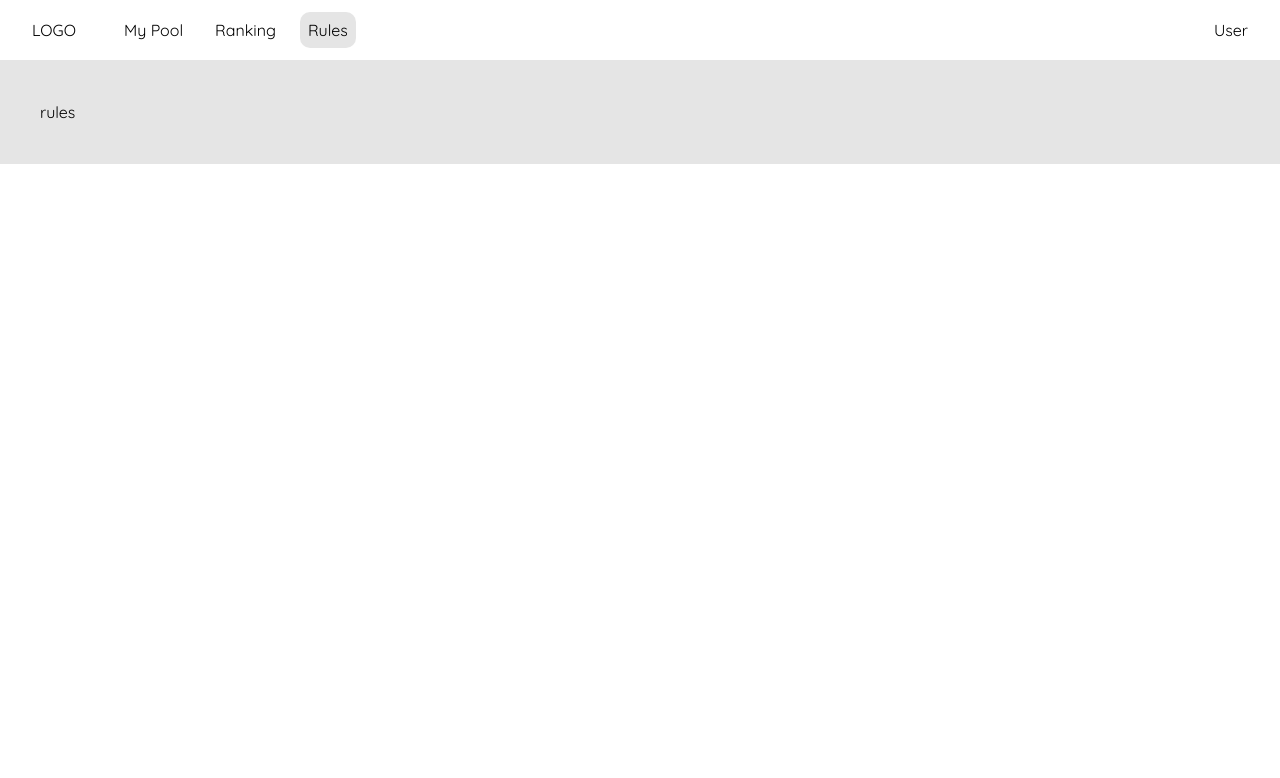
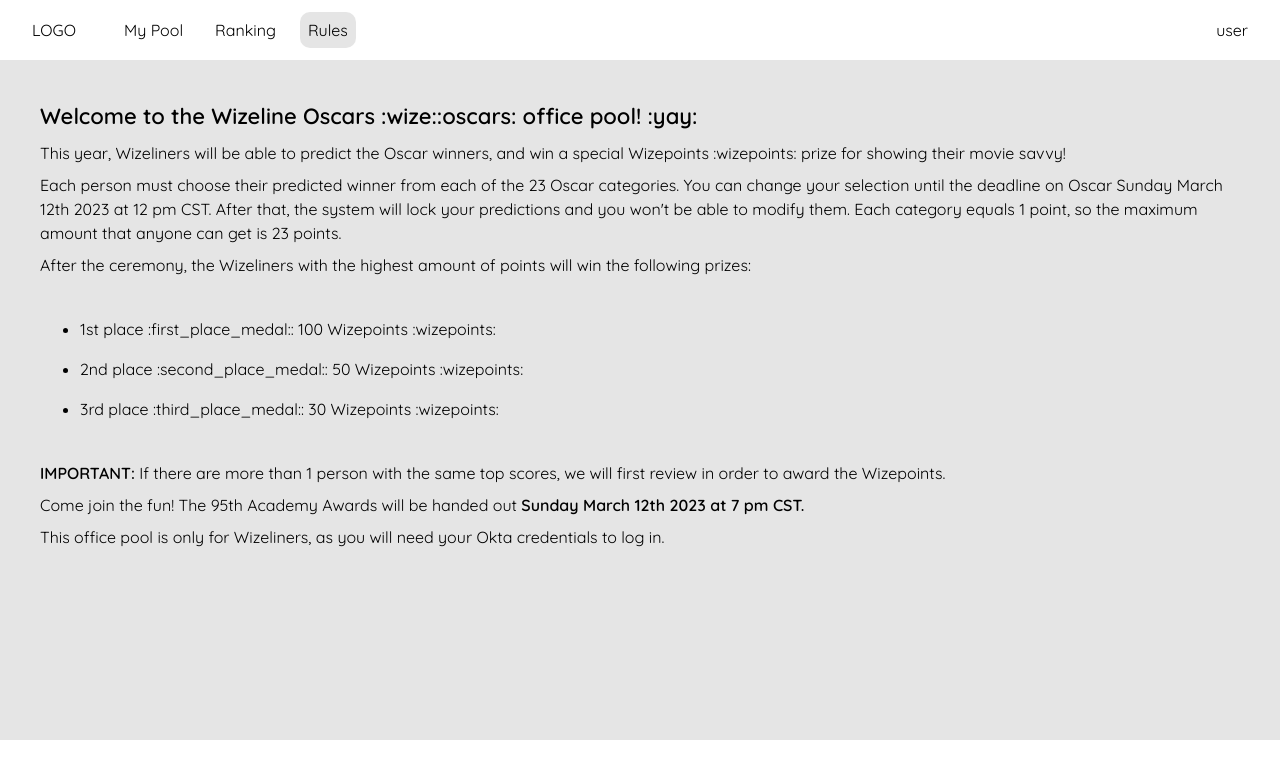
Before and after one commit to biokah/quiniela, a React (Create React App) app: page /rules in a window 1280 px wide. Shown: the top 778 px of the page. Built offline with nearby package versions, Linux system fonts and the light colour scheme.

Commit message:
adding fetch custom hook

```diff
--- a/package.json
+++ b/package.json
@@ -3,6 +3,7 @@
   "version": "0.1.0",
   "private": true,
   "dependencies": {
+    "@auth0/auth0-react": "^2.0.0",
     "@testing-library/jest-dom": "^5.16.5",
     "@testing-library/react": "^13.4.0",
     "@testing-library/user-event": "^13.5.0",
@@ -13,7 +14,7 @@
     "web-vitals": "^2.1.4"
   },
   "scripts": {
-    "start": "react-scripts start",
+    "start": "PORT=3002 react-scripts start",
     "build": "react-scripts build",
     "test": "react-scripts test",
     "eject": "react-scripts eject"
--- a/src/App.css
+++ b/src/App.css
@@ -14,7 +14,7 @@
   3. Allow percentage-based heights in the application
 */
 html, body, #root {
-  min-height: 100%;
+  height: 100%;
 }
 
 
@@ -71,7 +71,7 @@
 }
 
 main {
-  @apply p-10;
+  @apply p-10 bg-neutral-200;
   min-height: calc(100% - 120px);
 }
 
@@ -186,3 +186,7 @@
   width: 32px;
   height: 32px;
 }
+
+.login-form {
+  transform: translate(-50%, -50%)
+}
--- a/src/App.js
+++ b/src/App.js
@@ -1,3 +1,6 @@
+// auth0
+import { withAuthenticationRequired } from '@auth0/auth0-react';
+
 // Layouts
 import RootLayout from "./layouts/RootLayout"
 
@@ -34,7 +37,7 @@
 function App() {
 
   return (
-    <div className="bg-neutral-200 w-full h-full">
+    <div className="w-full h-full">
       <RouterProvider router={router} />
     </div>
   );
--- a/src/components/Header.js
+++ b/src/components/Header.js
@@ -1,7 +1,9 @@
 import { NavLink } from "react-router-dom";
+import { useAuth0 } from '@auth0/auth0-react';
 
 
 export default function Header() {
+    const { isAuthenticated, user } = useAuth0();
     const items = [{
         name: "My Pool",
         url: "/"
@@ -29,7 +31,7 @@
                         })
                     }
                 </ul>
-                <article className="ml-auto">User</article>
+                <article className="ml-auto">{isAuthenticated ? user.name : "user"}</article>
             </nav>
         </header>
     )
--- a/src/index.js
+++ b/src/index.js
@@ -5,16 +5,16 @@
 import reportWebVitals from './reportWebVitals';
 import { Auth0Provider } from '@auth0/auth0-react';
 
+const domain = process.env.REACT_APP_AUTH0_DOMAIN
+const clientId = process.env.REACT_APP_AUTH0_CLIENT_ID
 
 const root = ReactDOM.createRoot(document.getElementById('root'));
 root.render(
   <React.StrictMode>
     <Auth0Provider
-        domain="dev-cbax5q1yvj1ure7q.us.auth0.com"
-        clientId="6SuEdHrvRkcnFfiCr85AK4fiGlRbcF1J"
-        authorizationParams={{
-          redirect_uri: window.location.origin
-        }}
+        domain={domain}
+        clientId={clientId}
+        redirectUri={window.location.origin}
     >
       <App />
     </Auth0Provider>
--- a/src/pages/Login.js
+++ b/src/pages/Login.js
@@ -6,8 +6,11 @@
       } = useAuth0();
 
       return !isAuthenticated && (
-        <div>
-            <button onClick={loginWithRedirect}>Log in</button>
+        <div className="bg-white">
+            <form className="absolute top-1/2 rounded left-1/2 bg-white login-form min-h-[150px] min-w-[300px] flex flex-col items-center justify-center p-4">
+                <span className="font-bold mb-4">Quiniela WizeLine</span>
+                <button className="bg-blue-600 rounded text-white px-6 font-bold w-full pb-1" onClick={loginWithRedirect}>Log in</button>
+            </form>
         </div>
 
       );
--- a/src/pages/Rules.js
+++ b/src/pages/Rules.js
@@ -1,7 +1,44 @@
 export default function Rules () {
     return (
         <div>
-            rules
+            <p className="whitespace-pre-line break-words text-xl font-bold">
+                Welcome to the Wizeline Oscars :wize::oscars: office pool! :yay:
+            </p>
+            <p className="my-2">
+                This year, Wizeliners will be able to predict the Oscar winners, and win a special Wizepoints :wizepoints: prize for showing their movie savvy!
+            </p>
+            <p className="my-2">
+                Each person must choose their predicted winner from each of the 23 Oscar categories. You can change your selection until the deadline on Oscar Sunday March 12th 2023 at 12 pm CST. After that, the system will lock your predictions and you won't be able to modify them. Each category equals 1 point, so the maximum amount that anyone can get is 23 points.
+            </p>
+
+            <p className="my-2">
+                After the ceremony, the Wizeliners with the highest amount of points will win the following prizes:
+            </p>
+
+
+            <ul className="m-10">
+                <li className="list-disc my-4">
+                    1st place :first_place_medal:: 100 Wizepoints :wizepoints:
+                </li>
+                <li className="list-disc my-4">
+                    2nd place :second_place_medal:: 50 Wizepoints :wizepoints:
+                </li>
+                <li className="list-disc my-4">
+                    3rd place :third_place_medal:: 30 Wizepoints :wizepoints:
+                </li>
+            </ul>
+            <p className="whitespace-pre-line break-words">
+                <b>IMPORTANT:</b> If there are more than 1 person with the same top scores, we will first review in order to award the Wizepoints.
+            </p>
+            <p className="my-2">
+                Come join the fun! The 95th Academy Awards will be handed out <b>Sunday March 12th 2023 at 7 pm CST.</b>
+            </p>
+            <p>
+                This office pool is only for Wizeliners, as you will need your Okta credentials to log in.
+            </p>
+
+
+
         </div>
     )
 }
```
Also changed, not shown: src/hooks/UseFetch.js (line endings or trailing spaces), 2 other files (tests, documents, lock files or other folders).
